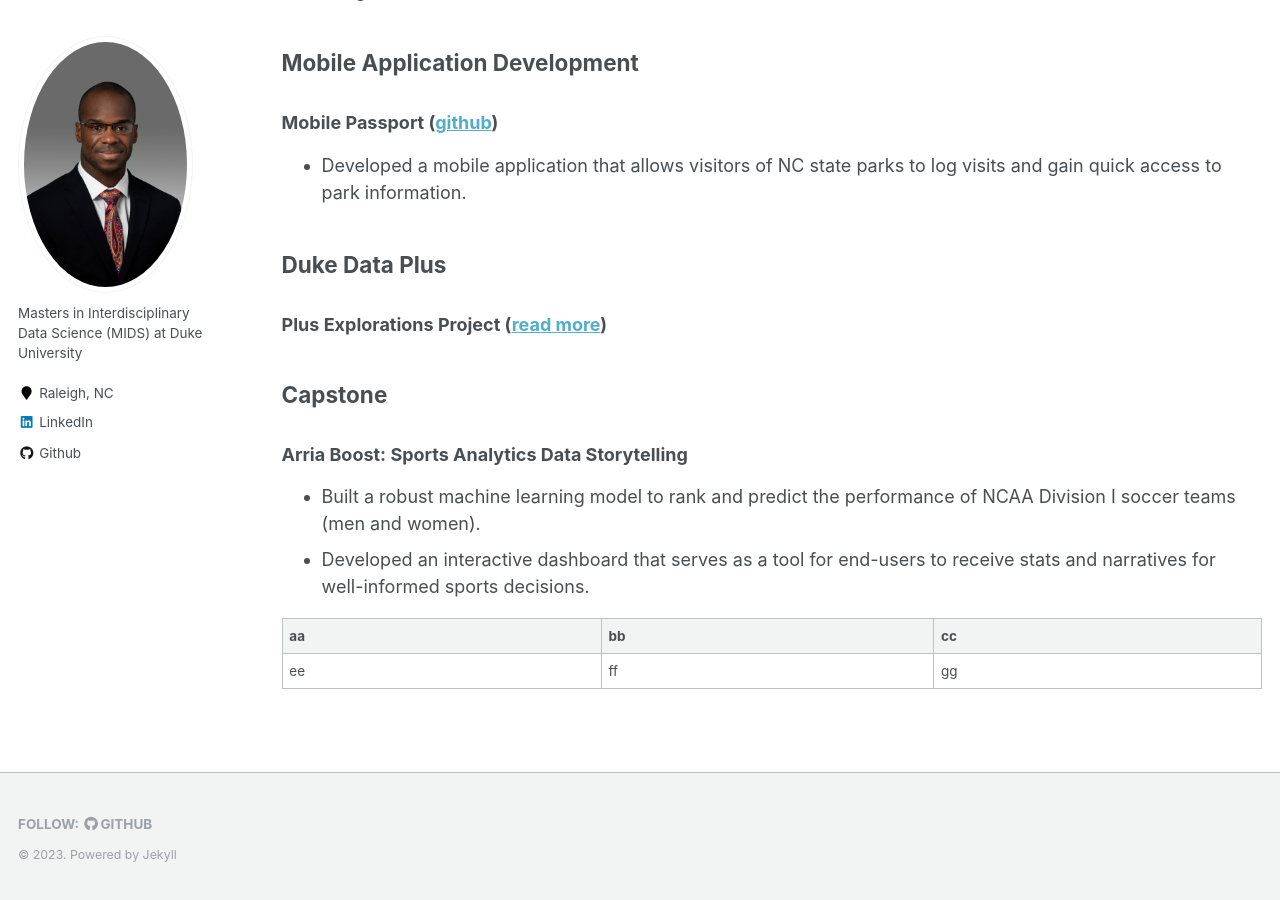
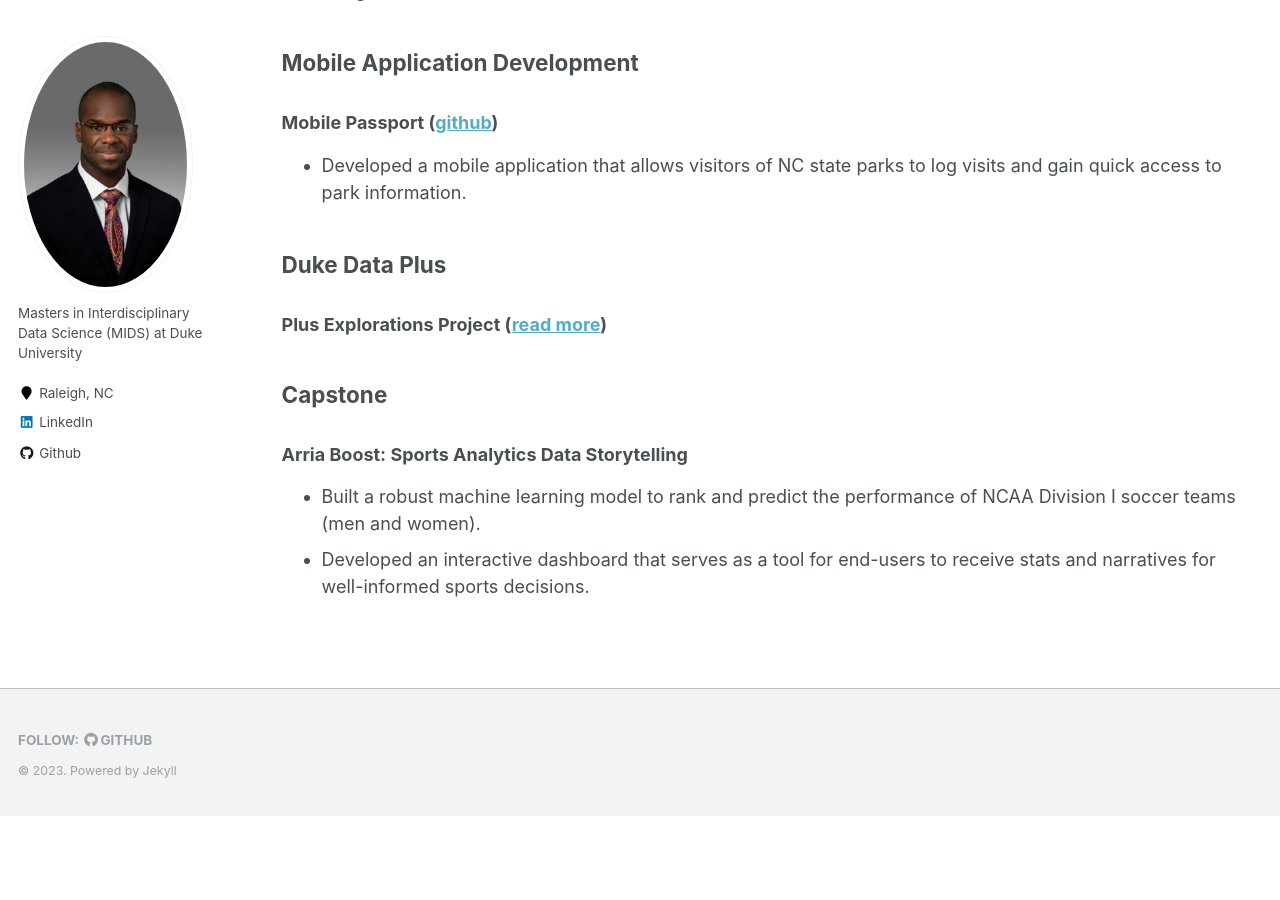
Before and after one commit to caratliff/caratliff.github.io, a Jekyll site: the page built from _pages/portfolio.md, in a window 1280 px wide and 900 px high, scrolled down 1020 px. Built offline with Jekyll 4.4.1, drawn with Linux system fonts in a browser that asks for light colours; after the commit the page ends 1836 px from its top, so only the background shows below that.

```diff
--- a/_pages/portfolio.md
+++ b/_pages/portfolio.md
@@ -40,7 +40,3 @@ author_profile: true
 ### Arria Boost: Sports Analytics Data Storytelling
 * Built a robust machine learning model to rank and predict the performance of NCAA Division I soccer teams (men and women).
 * Developed an interactive dashboard that serves as a tool for end-users to receive stats and narratives for well-informed sports decisions.
-
-aa|bb|cc
---|--|--
-ee|ff|gg
```
